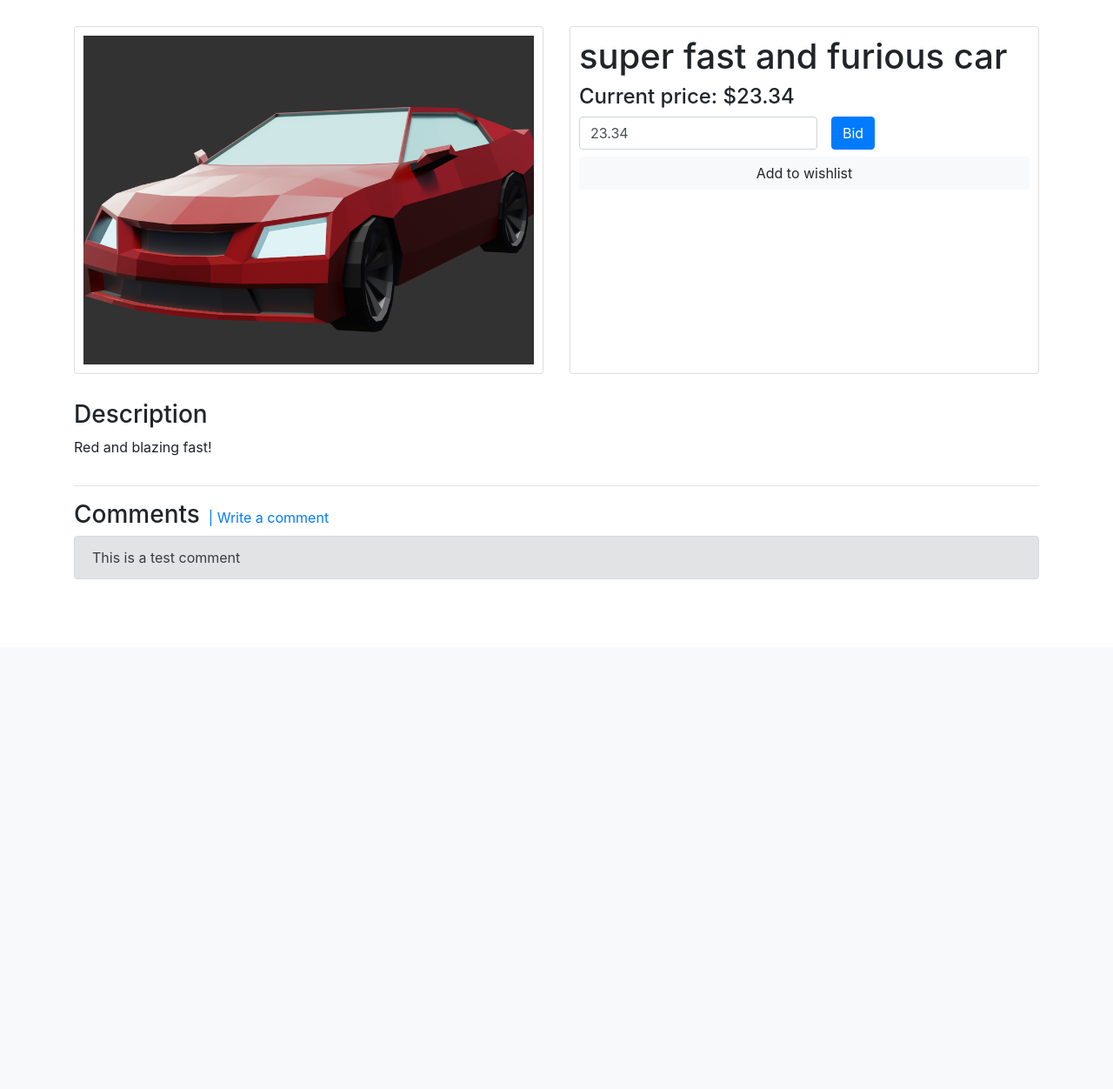
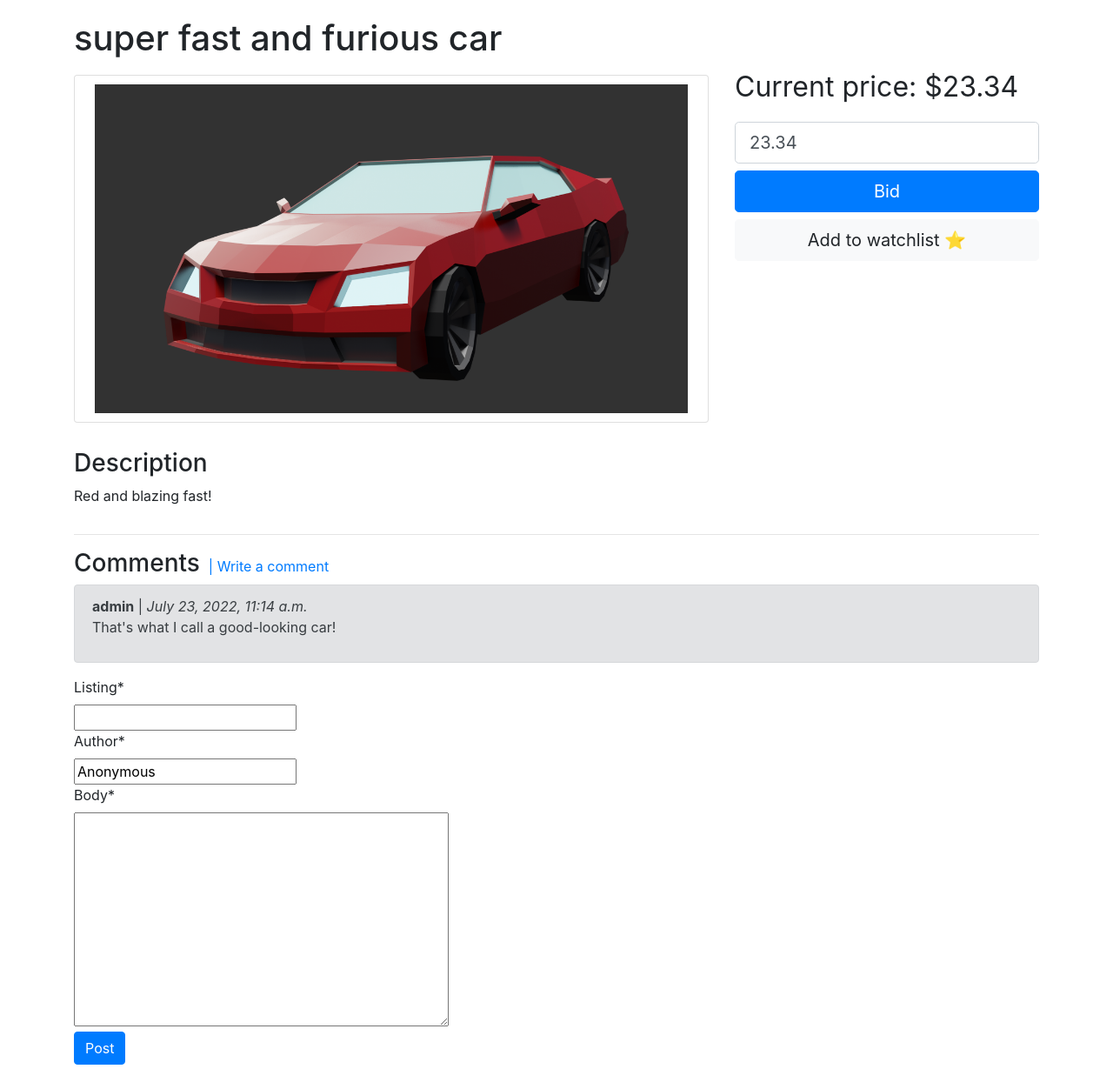
Before and after one commit to Nishijama/OnlineAuctions, a Django app: page /listings/5 in a window 1280 px wide. Shown: the part 56-1308 px from the top of the page at 87% size. Before the commit the page ends 722 px from the top, so only its background shows below. Run offline with Django 3.2, Linux system fonts and the light colour scheme; a user stored in the database is signed in; data comes from the database, SQL or seed files in the repository; both versions use the stored data as it was after the commit; some libraries are stand-ins or nearby versions.

Commit message:
Added ability for users to post comments.

```diff
--- a/commerce/auctions/admin.py
+++ b/commerce/auctions/admin.py
@@ -1,6 +1,7 @@
 from django.contrib import admin
 
-from auctions.models import Listing
-from .models import Listing
+from auctions.models import Listing, Comment
+from .models import Listing, Comment
 # Register your models here.
 admin.site.register(Listing)
+admin.site.register(Comment)
--- a/commerce/auctions/forms.py
+++ b/commerce/auctions/forms.py
@@ -1,5 +1,5 @@
 from django import forms
-from .models import Listing
+from .models import Listing, Comment
 
 categories=[
     ('', 'Choose category'),
@@ -23,3 +23,12 @@ class NewListingForm(forms.ModelForm):
             'description': forms.Textarea,
             'price': forms.NumberInput(attrs={'min':0}),
             }
+
+class CommentForm(forms.ModelForm):
+
+    class Meta:
+        model = Comment
+        fields = ('listing', 'author','body')
+        widgets = {
+            'body': forms.Textarea,
+        }
--- a/commerce/auctions/models.py
+++ b/commerce/auctions/models.py
@@ -15,3 +15,27 @@ class Listing(models.Model):
 
     def __str__(self):
         return self.title
+
+    def snip_description(self):
+        if len(self.description) < 60:
+            snippet = self.description
+        else:
+            snippet = f"{self.description[:60]} ..."
+        return snippet
+
+    def snip_title(self):
+        if len(self.title) < 80:
+            snippet = self.title
+        else:
+            snippet = f"{self.title[:80]} ..."
+        return snippet
+
+class Comment(models.Model):
+
+    listing = models.IntegerField()
+    author = models.CharField(max_length=200, default="Anonymous")
+    body = models.CharField(max_length=500)
+    date = models.DateTimeField(auto_now_add=True, editable=False)
+
+    def __str__(self):
+        return self.body[:50]
--- a/commerce/auctions/static/auctions/styles.css
+++ b/commerce/auctions/static/auctions/styles.css
@@ -17,12 +17,12 @@ li {
     justify-content: center;
     align-items: center;
     overflow: hidden;
-    background-color: lightblue;
+    background-color: white;
     border-radius: 0.25rem;
 }
 
 .listings_thumbnail {
-    object-fit: cover;
+    object-fit: contain;
     width: 270px;
     height: 270px;
 }
@@ -44,8 +44,11 @@ li {
 .individual_listing_image {
     height: 100%;
     width: 100%;
-    object-fit:cover;
+    object-fit:contain;
     margin:auto;
+}
+.individual_listing_price {
+    font-size: 2rem;
 }
 
 .categories_thumbnail_div {
--- a/commerce/auctions/templates/auctions/index.html
+++ b/commerce/auctions/templates/auctions/index.html
@@ -19,9 +19,9 @@
                     </div>
                 </a>
                 <div class="card-body" style="padding: 1.25rem 0;">
-                    <a href="/listings/{{ listing.id }}" class="card-title listings_title">{{ listing }}</a>
+                    <a href="/listings/{{ listing.id }}" class="card-title listings_title">{{ listing.snip_title }}</a>
                     <p class="listings_price">${{ listing.price }}</p>
-                    <p class="card-text">{{ listing.description }}</p>
+                    <p class="card-text">{{ listing.snip_description }}</p>
                 </div>
                 {% if user.is_authenticated %}
                     <a href="#" class="btn btn-light" style="position:relative;bottom:0px;">Add to wishlist</a>
--- a/commerce/auctions/templates/auctions/listing.html
+++ b/commerce/auctions/templates/auctions/listing.html
@@ -1,10 +1,11 @@
-
 {% extends "auctions/layout.html" %}
+{% load crispy_forms_tags %}
 
 {% block body %}
 <div class="container">
+  <h1>{{ title }}</h1>
     <div class="row">
-      <div class="col-lg-6">
+      <div class="col-lg-8">
         <div class="card" style=" margin: 10px 0; padding:10px; height: 400px;">
           {% if item_image %}
               <img class="individual_listing_image" src="{{ item_image.url }}" alt="">
@@ -13,22 +14,22 @@
               {% endif %}
         </div>
       </div>
-      <div class="col-lg-6">
-        <div class="card" style=" margin: 10px 0; padding:10px;height: 400px;">
+      <div class="col-lg-4">
+        <!-- <div  style=" margin: 10px 0; padding:10px;"> -->
           <div class="bidding_pannel">
-            <h1>{{ title }}</h1>
-            <h4>Current price: ${{ price }}</h4>
-
-            <form class="form-inline" method="POST">
-                <div class="form-group mr-sm-3 mb-2">
-                    <label for="bid_input" class="sr-only">Password</label>
-                    <input type="text" id="bid_input" class="form-control" value="{{ price }}" placeholder="${{ price }}">
+                 <p class="individual_listing_price">Current price: ${{ price }}</p>
+            <form method="POST">
+                <div class="form-group mb-2">
+                    <label for="bid_input" class="sr-only">Bid amount</label>
+                    <input type="text" id="bid_input" class="form-control form-control-lg"
+                     value="{{ price }}" placeholder="${{ price }}">
                 </div>
-                <button type="submit" class="btn btn-primary mb-2">Bid</button>
+                <button type="submit" class="btn btn-primary btn-lg btn-block mb-2">Bid</button>
             </form>
-          </div>
+            <!-- <a href="#" class="btn btn-primary mb-2">Bid</a> -->
+          <!-- </div> -->
           {% if user.is_authenticated %}
-          <a href="#" class="btn btn-light" style="position:relative;bottom:0px;">Add to wishlist</a>
+          <a href="#" class="btn btn-light btn-lg btn-block mb-2">Add to watchlist ⭐ </a>
           {% endif %}
         </div>
       </div>
@@ -48,12 +49,28 @@
           {% endif %}
           </span>
           <div class="comments_feed">
-            <div class="alert alert-secondary" role="alert">
-              This is a test comment
-            </div>
+            {% for comment in comments %}
+              <div class="alert alert-secondary" role="alert">
+                <span><strong>{{ comment.author }}</strong> |
+                <em>{{ comment.date }}</em></span>
+                <p>{{ comment.body }}</p>
+              </div>
+            {% empty %}
+              <p>No comments</p>
+            {% endfor %}
           </div>
+        </div>
+    </div>
+
+  <div class="row">
+    <div class="col-lg-12">
+      <div class="form_group">
+        <form method="POST" enctype="multipart/form-data">
+            {% csrf_token %}
+            {{ comment_form|crispy }}
+            <input class="btn btn-primary mb-2" type="submit" value="Post">
+        </form>
       </div>
-  </div>
-  </div>
-
+    </div>
+</div>
 {% endblock %}
--- a/commerce/auctions/views.py
+++ b/commerce/auctions/views.py
@@ -6,8 +6,8 @@ from django.db import IntegrityError
 from django.http import HttpResponse, HttpResponseRedirect
 from django.shortcuts import render
 from django.urls import reverse
-from .models import User, Listing
-from .forms import NewListingForm
+from .models import User, Listing, Comment
+from .forms import NewListingForm, CommentForm
 
 
 def index(request):
@@ -81,6 +81,12 @@ def new_listing(request):
 
 def listing(request, listing_id):
     l = Listing.objects.get(id=listing_id)
+
+    if request.method == "POST":
+        form = CommentForm(request.POST)
+        if form.is_valid():
+            form.save()
+
     return render(request, "auctions/listing.html", {
         "start_date": l.start_date,
         "end_date": l.end_date,
@@ -89,6 +95,8 @@ def listing(request, listing_id):
         "price": l.price,
         "description": l.description,
         "item_image": l.item_image,
+        "comments": Comment.objects.filter(listing=listing_id),
+        "comment_form": CommentForm()
     })
 
 def categories(request):
```
Also changed, not shown: commerce/auctions/static/auctions/listing_style.css (deleted, +0 -10 lines), commerce/auctions/migrations/0016_comment.py (added), commerce/db.sqlite3, commerce/media/uploads/C11FPBL.jpeg (added), commerce/media/uploads/dragonfly.jpeg (added).
